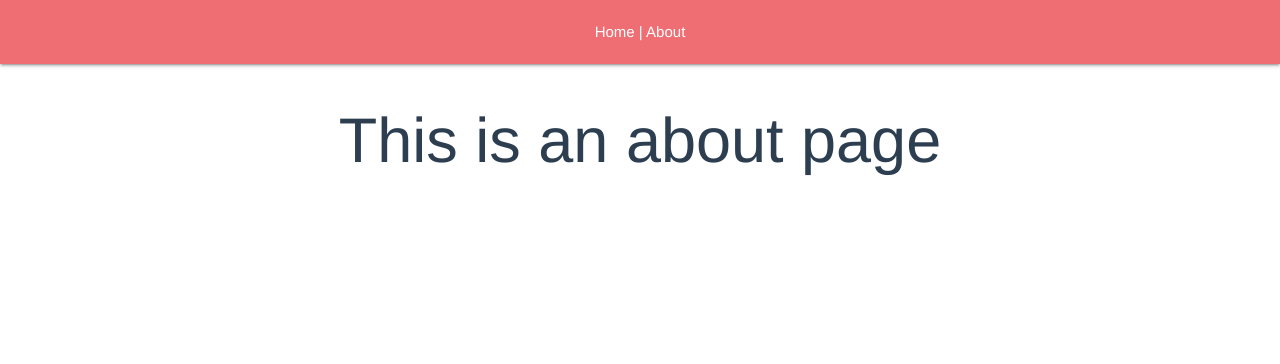
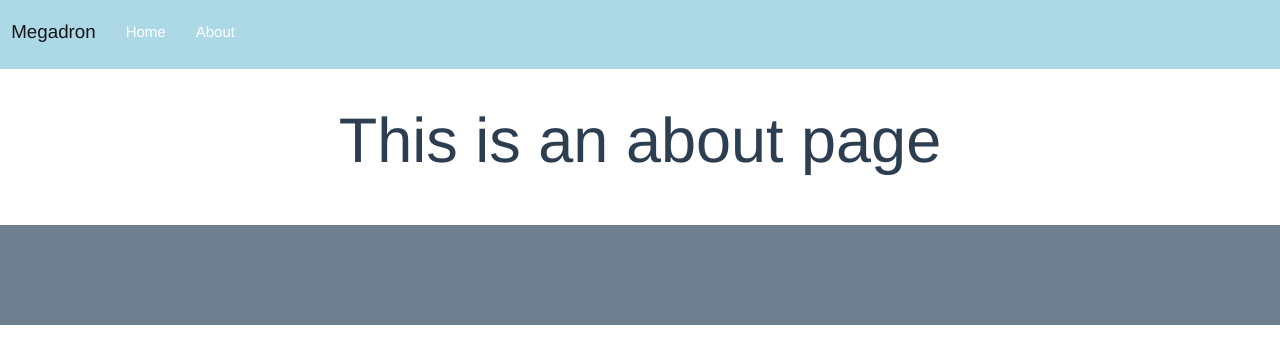
Before and after one commit to raulcer1408/practica2mod6, a Vue app in the folder vue3/megadron/: page /about in a window 1280 px wide. Shown: the top 364 px of the page. Built offline with nearby package versions, Linux system fonts and the light colour scheme.

Commit message:
Agregando componente de Menu con el nombre Menu.vue  y componente de pie de pagina Footer.vue

```diff
--- a/vue3/megadron/src/App.vue
+++ b/vue3/megadron/src/App.vue
@@ -1,9 +1,7 @@
 <template>
-  <nav>
-    <router-link to="/">Home</router-link> |
-    <router-link to="/about">About</router-link>
-  </nav>
+  <Menu></Menu>
   <router-view/>
+  <FootN></FootN>
 </template>
 
 <style lang="scss">
@@ -14,47 +12,22 @@
   text-align: center;
   color: #2c3e50;
 }
-.color-box {
-                width: 40px;
-                height: 40px;
-                border-radius: 50%;
-                margin: 7px;
-                display: inline-block;
-            }
-
-            .clic{
-                cursor: pointer;
-            }
-
-            .quantity button{
-                border-radius: 50%;
-                display: inline-block;
-                width: 30px;
-            }
-            .quantity div{
-                text-align: center;
-                min-width: 30px;
-                display: inline-block;
-                font-weight: bold;
-            }
-            .buy-box{
-                margin: 20px;
-            }
-            footer {
-
-                text-align: center;
-                padding: 30px 10px;
-                margin-top: 50px;
-                min-height: 100px;
-            }
-            .container{
-                margin-top: 50px;
-            }
-            .producto-relacionado-precio{
-                background: orangered;
-                color: white;
-                text-align: center;
-                padding: 10px;
-            }
 
 </style>
+<script>
+import Menu from '@/components/Menu.vue';
+import FootN from '@/components/Footer.vue';
+export default {
+  name: 'App',
+  data(){
+    return {
+    }
+  },
+  methods: {
+
+  },
+  components:{
+    Menu,FootN
+  }
+}
+</script>
--- /dev/null
+++ b/vue3/megadron/src/components/Footer.vue
@@ -0,0 +1,34 @@
+<template>
+    <div>
+        <footer :style="'background-color:'+footerColor">
+        </footer>
+    </div>
+  </template>
+
+  <script>
+  export default {
+    name: 'FootN',
+    props: {
+
+    },
+    data(){
+       return {
+        footerColor: "slategrey",
+       }
+    },
+    created() {
+
+    }
+  }
+  </script>
+
+  <!-- Add "scoped" attribute to limit CSS to this component only -->
+  <style scoped lang="scss">
+ footer {
+
+                text-align: center;
+                padding: 30px 10px;
+                margin-top: 50px;
+                min-height: 100px;
+            }
+  </style>
--- /dev/null
+++ b/vue3/megadron/src/components/Menu.vue
@@ -0,0 +1,82 @@
+<template>
+    <div>
+        <nav class="navbar navbar-expand-lg " v-bind:style="'background-color:'+menuColor">
+        <div class="container-fluid" v-bind:style="'background-color:'+menuColor">
+            <a class="navbar-brand" href="#">{{marca}}</a>
+            <button class="navbar-toggler" type="button" data-bs-toggle="collapse"
+                data-bs-target="#navbarSupportedContent" aria-controls="navbarSupportedContent" aria-expanded="false"
+                aria-label="Toggle navigation">
+                <span class="navbar-toggler-icon"></span>
+            </button>
+            <div class="collapse navbar-collapse" id="navbarSupportedContent" >
+                <ul class="navbar-nav me-auto mb-2 mb-lg-0" >
+                  <li><router-link to="/" >Home</router-link></li>
+                  <li><router-link to="/about">About</router-link></li>
+                </ul>
+            </div>
+        </div>
+      </nav>
+    </div>
+  </template>
+
+  <script>
+  export default {
+    name:'Menu',
+    data(){
+        return{
+            marca:"Megadron",
+            menuColor: "lightblue",
+        }
+    },
+    created(){
+
+     }
+    }
+  </script>
+
+  <!-- Add "scoped" attribute to limit CSS to this component only -->
+  <style scoped lang="scss">
+  .color-box {
+                width: 40px;
+                height: 40px;
+                border-radius: 50%;
+                margin: 7px;
+                display: inline-block;
+            }
+
+            .clic{
+                cursor: pointer;
+            }
+
+            .quantity button{
+                border-radius: 50%;
+                display: inline-block;
+                width: 30px;
+            }
+            .quantity div{
+                text-align: center;
+                min-width: 30px;
+                display: inline-block;
+                font-weight: bold;
+            }
+            .buy-box{
+                margin: 20px;
+            }
+            footer {
+
+                text-align: center;
+                padding: 30px 10px;
+                margin-top: 50px;
+                min-height: 100px;
+            }
+            .container{
+                margin-top: 50px;
+            }
+            .producto-relacionado-precio{
+                background: orangered;
+                color: white;
+                text-align: center;
+                padding: 10px;
+            }
+
+  </style>
```
